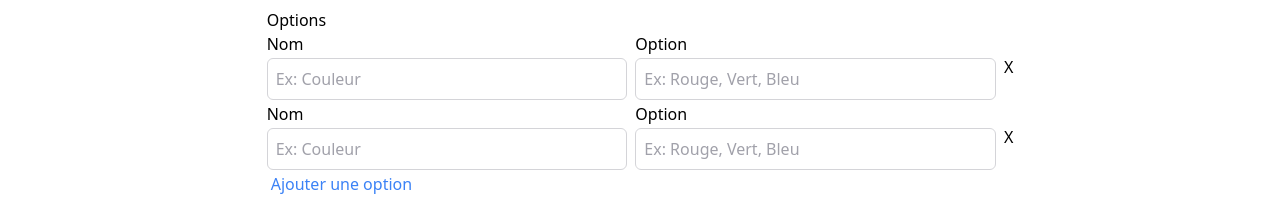
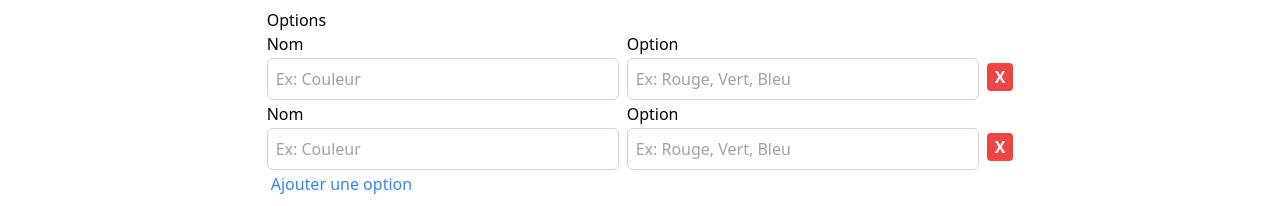
Before and after one commit to ElTonyto/offer-configurator-front, a React (Create React App) app: page /products/add in a window 1280 px wide. Both pictures are taken after a click on the element "Ajouter une option". Shown: the part 622-828 px from the top of the page. Built offline with nearby package versions, Linux system fonts and the light colour scheme; no server answers.

Commit message:
💄 updating delete btn option UI

```diff
--- a/src/components/products/Option.tsx
+++ b/src/components/products/Option.tsx
@@ -13,8 +13,8 @@ const Option: React.FC<PropsType> = ({ index, register, size, errors, remove}) =
     const renderRemoveBtn = () => {
         if (index > 0 || size > 1) {
             return (
-                <div onClick={() => remove(index)}  className="cursor-pointer">
-                    <p>X</p>
+                <div onClick={() => remove(index)}  className="cursor-pointer mt-5 bg-red-500 px-2 py-0.5 rounded">
+                    <p className="text-white font-bold">X</p>
                 </div>
             )
         }
```
